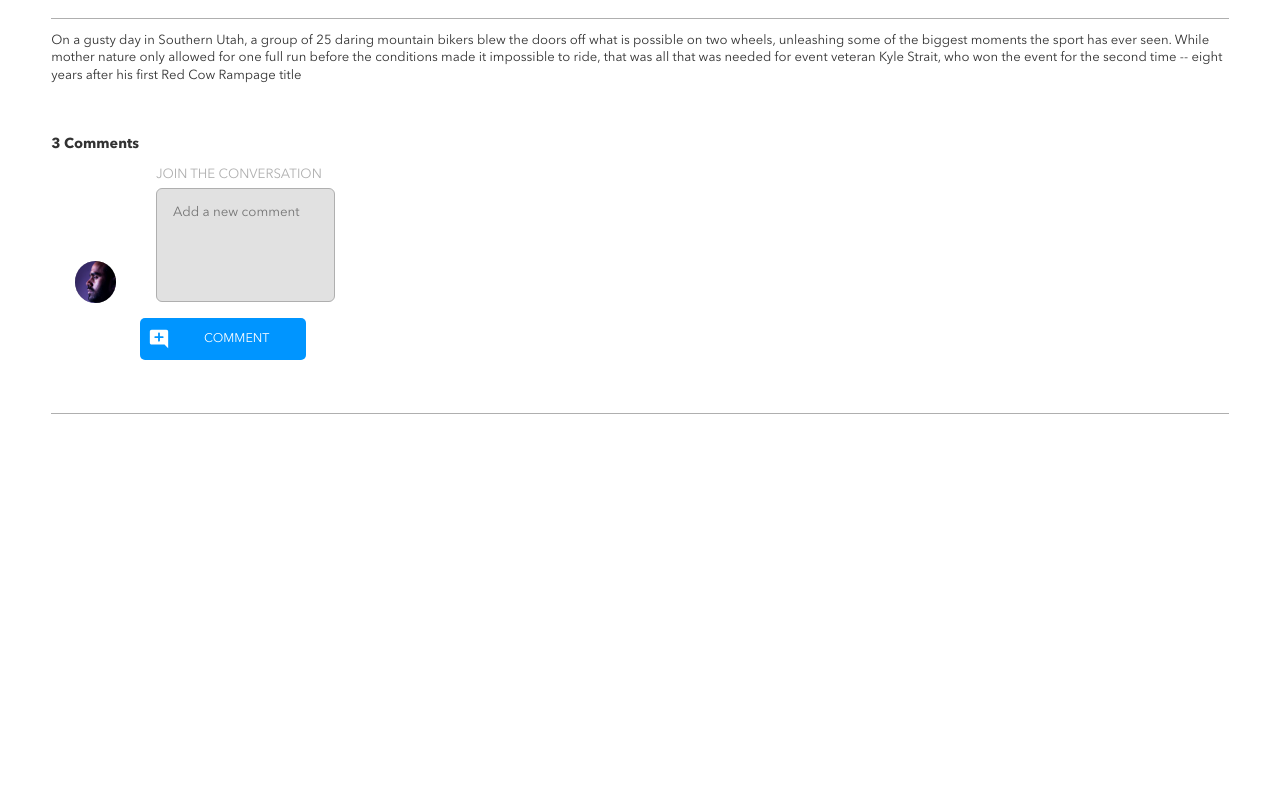
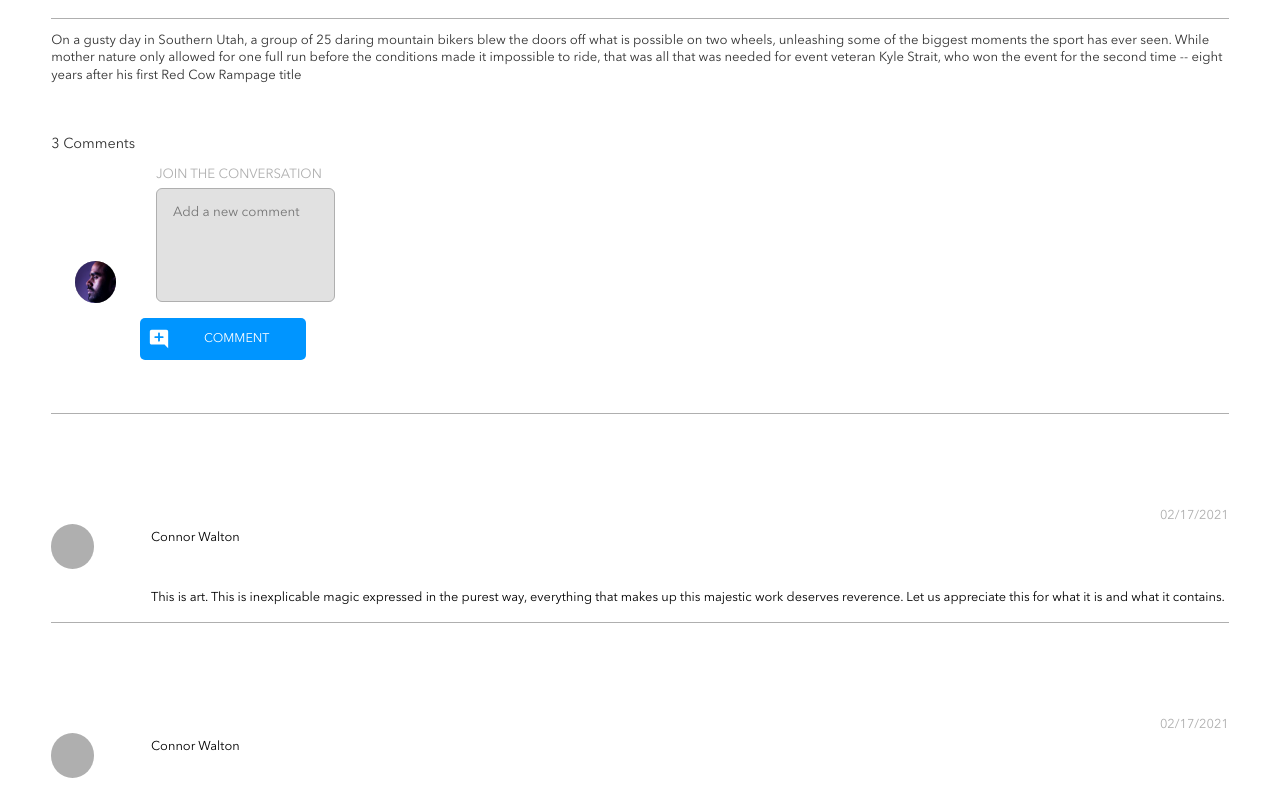
Before and after one commit to JustinLepine/justin-lepine-brainflix, a React (Create React App) app: page / in a window 1280 px wide. Shown: the part 942-1740 px from the top of the page. Built offline with nearby package versions, Linux system fonts and the light colour scheme.

Commit message:
user comment section styling complete

```diff
--- a/src/App.js
+++ b/src/App.js
@@ -2,6 +2,7 @@ import Nav from "./components/Nav/Nav.js";
 import Video from "./components/Video/Video.js";
 import Description from "./components/Description/Description.js";
 import Comments from "./components/Comments/Comments.js";
+import UserComments from "./components/UserComments/UserComments.js";
 import "./App.scss";
 
 function App() {
@@ -11,6 +12,9 @@ function App() {
       <Video />
       <Description />
       <Comments />
+      <UserComments />
+      <UserComments />
+      <UserComments />
     </>
   );
 }
--- a/src/App.scss
+++ b/src/App.scss
@@ -2,4 +2,5 @@
 
 * {
     font-family: $font-avenir;
+    font-weight: 400;
 }
--- a/src/components/Comments/Comments.scss
+++ b/src/components/Comments/Comments.scss
@@ -4,7 +4,6 @@
 
 .comment {
     margin: 4%;
-    margin-bottom: 50rem;
 
     &__count {
         color: $brainflix-black;
--- /dev/null
+++ b/src/components/UserComments/UserComments.js
@@ -0,0 +1,18 @@
+import "./UserComments.scss";
+
+function UserComments() {
+    return (
+        <section className="user-comments">
+            <div className="user-comments__feedback">
+                <div className="user-comments__icon"></div>
+                <div className="user-comments__box">
+                    <h5 className="user-comments__name">Connor Walton</h5>
+                    <p className="user-comments__time">02/17/2021</p>
+                    <p className="user-comments__message">This is art. This is inexplicable magic expressed in the purest way, everything that makes up this majestic work deserves reverence. Let us appreciate this for what it is and what it contains.</p>
+                </div>
+            </div>
+        </section>
+    )
+}
+
+export default UserComments;
--- /dev/null
+++ b/src/components/UserComments/UserComments.scss
@@ -0,0 +1,67 @@
+@use '../../styles/partials/colors' as *;
+@use '../../styles/partials/typography' as *;
+@use '../../styles/partials/mixins' as *;
+
+.user-comments {
+    margin: 4%;
+
+    &__icon {
+        border-radius: 50%;
+        margin-top: 2rem;
+        margin-top: 5%;
+        height: 2.8rem;
+        width: 2.8rem;
+        background: $primary-silver;
+        object-fit: cover;
+        object-position: 10% 100%;
+    }
+
+    &__feedback {
+        line-height: 2rem;
+        font-weight: 700;
+        display: flex;
+        border-bottom: 1px solid $primary-silver;
+
+            // @include tablet {
+            //     margin: 0 10%;
+            // }
+
+            // @include desktop {
+            //     margin: 0 20%;
+            // }
+        }
+
+        &__name {
+            width: 50%;
+            display: flex;
+            font-size: 0.8rem;
+            align-items: flex-start;
+            margin-left: 5%;
+            margin-top: 5%;
+            margin-bottom: 0;
+        }
+
+        &__time {
+            font-size: 0.8rem;
+            color: $primary-silver;
+            width: 45%;
+            display: flex;
+            justify-content: flex-end;
+            align-items: center;
+            margin-bottom: 0;
+        }
+
+        &__box {
+            width: 100%;
+            display: flex;
+            flex-wrap: wrap;
+        }
+
+        &__message {
+            font-size: 0.8rem;
+            // color: $bandsite-black;
+            margin-top: 3%;
+            margin-left: 5%;
+            line-height: 1.3rem;
+        }
+}
```
